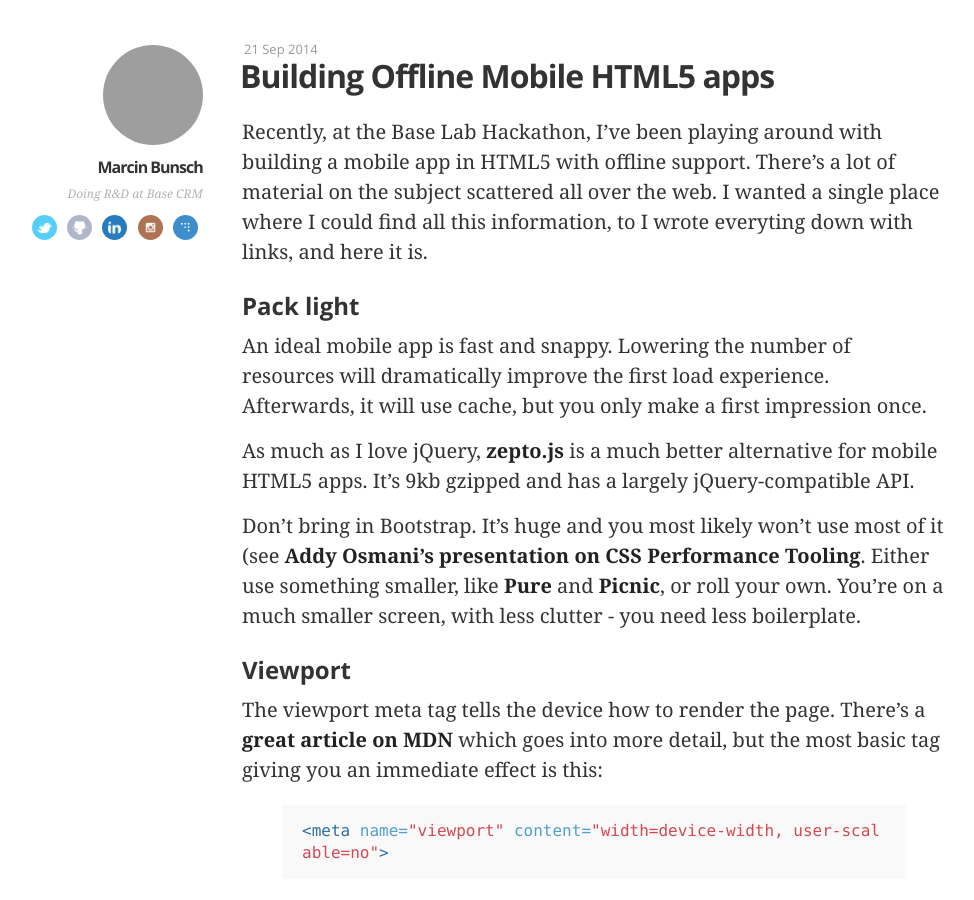
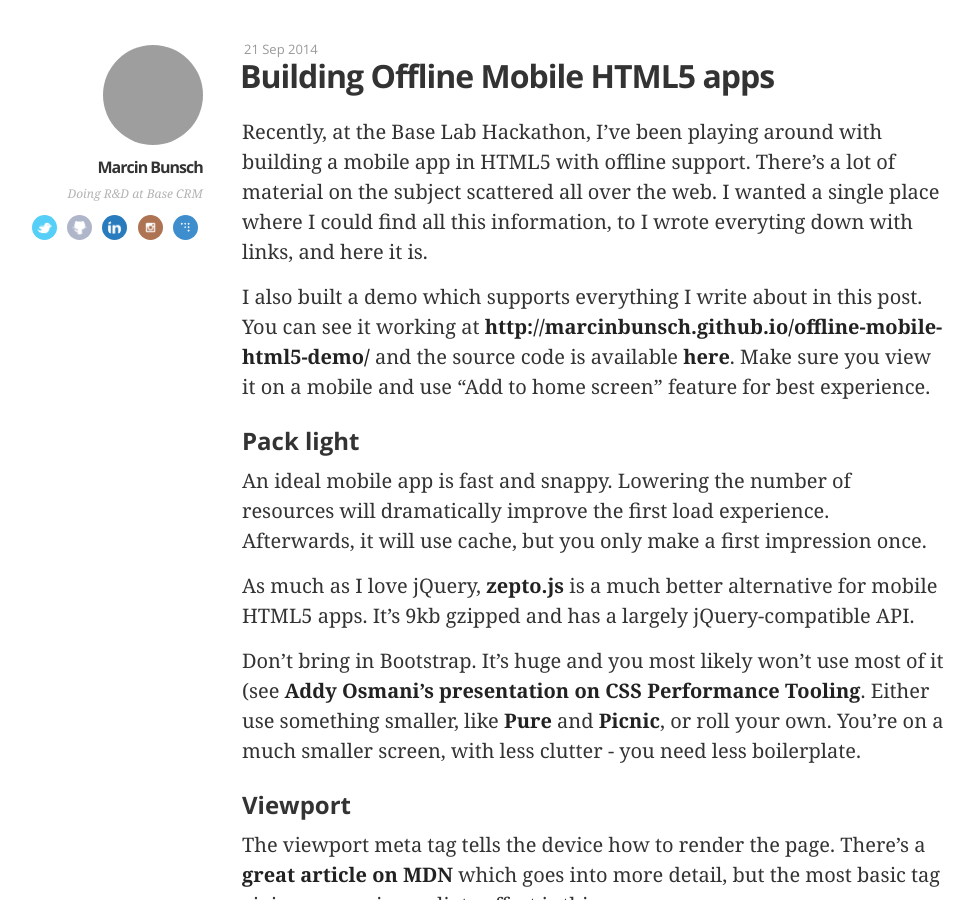
Before and after one commit to marcinbunsch/bunsch.pl, a Jekyll site: the page built from _posts/2014-09-21-buiding-offline-mobile-html5-apps.md, in a window 1280 px wide and 900 px high, cut to the strip 0-900 px from the top of the window. Shown: the whole strip, without its empty margins (46-1020 px from the left). Built offline with Jekyll 4.4.1, drawn with Linux system fonts in a browser that asks for light colours; some web fonts are replaced; Markdown is read by kramdown in place of the engine named in the settings; comment, search, counter and statistics services are not loaded; grey boxes are pictures that could not be loaded.

Commit message:
Link to demo in mobile html5

```diff
--- a/_posts/2014-09-21-buiding-offline-mobile-html5-apps.md
+++ b/_posts/2014-09-21-buiding-offline-mobile-html5-apps.md
@@ -4,6 +4,8 @@
 ---
 
 Recently, at the Base Lab Hackathon, I've been playing around with building a mobile app in HTML5 with offline support. There's a lot of material on the subject scattered all over the web. I wanted a single place where I could find all this information, to I wrote everyting down with links, and here it is.
+
+I also built a demo which supports everything I write about in this post. You can see it working at [http://marcinbunsch.github.io/offline-mobile-html5-demo/](http://marcinbunsch.github.io/offline-mobile-html5-demo/) and the source code is available [here](https://github.com/marcinbunsch/offline-mobile-html5-demo). Make sure you view it on a mobile and use "Add to home screen" feature for best experience.
 
 ### Pack light
 
```
